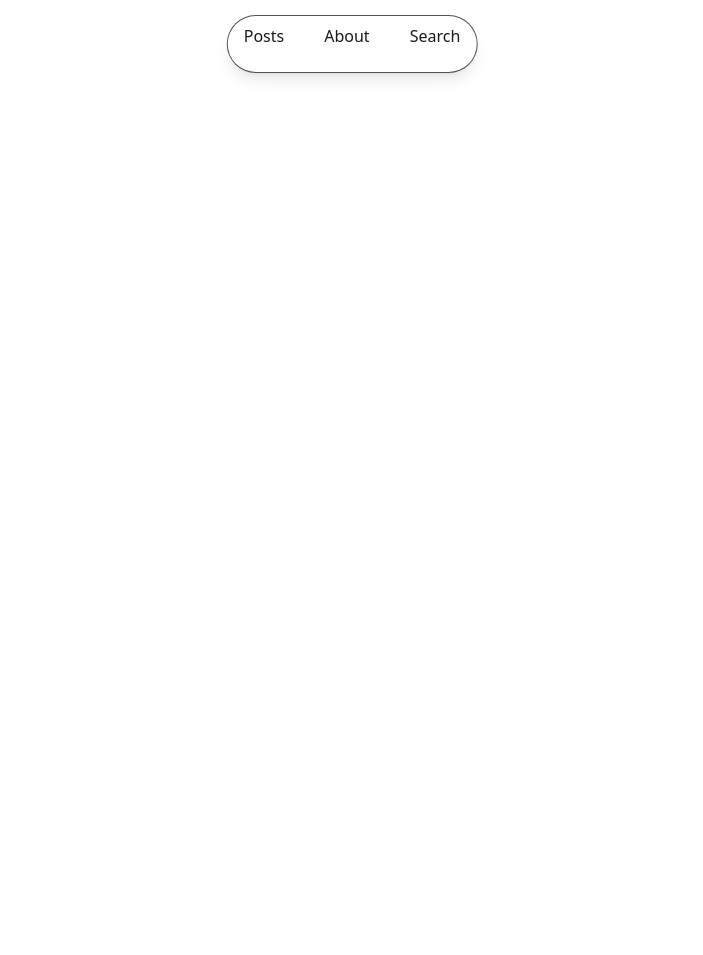
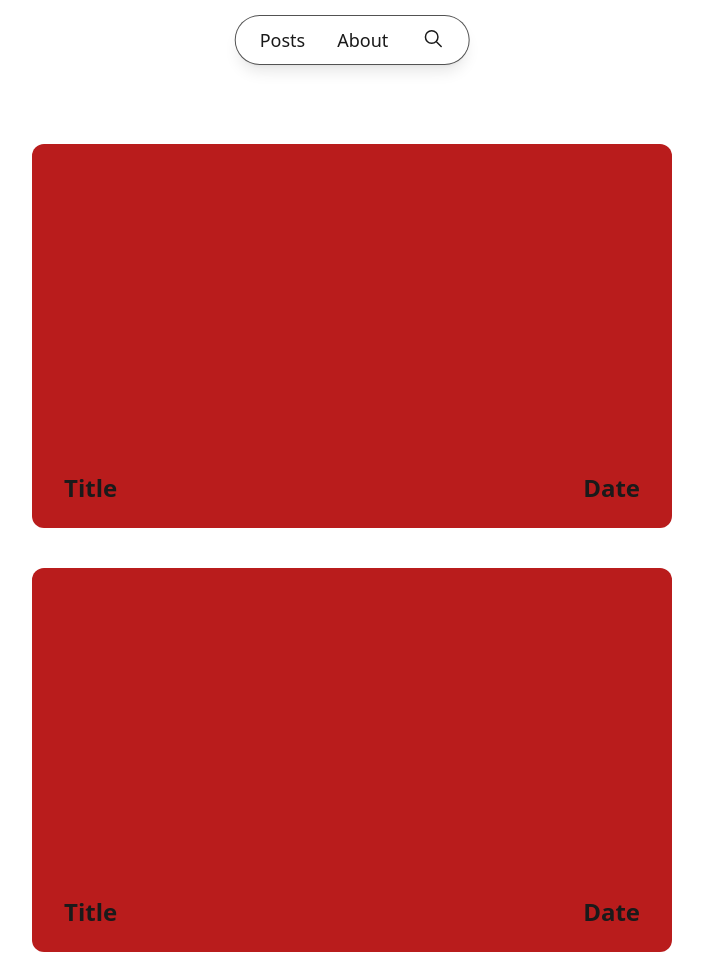
Before and after one commit to 43castro/43b, an Astro site: page / in a window 1280 px wide. Shown: the whole page, without its empty margins (288-991 px from the left). Before the commit the page ends 800 px from the top, so only its background shows below. Built offline with nearby package versions, Linux system fonts and the light colour scheme; Astro itself is replaced by a stand-in of ours; a web font is replaced by a local one.

Commit message:
Main layout, navbar and article cards solve

```diff
--- a/src/components/ArticleCard.astro
+++ b/src/components/ArticleCard.astro
@@ -0,0 +1,9 @@
+---
+---
+
+<div class="bg-red-700 flex w-1/2 h-96 mx-auto mt-10 rounded-xl relative">
+    <div class="absolute justify-between flex w-full px-8 bottom-6 text-2xl font-bold">
+        <h2>Title</h2>
+        <h2>Date</h2>
+    </div>
+</div>
--- a/src/components/Nav.astro
+++ b/src/components/Nav.astro
@@ -1,10 +1,10 @@
 ---
 ---
 
-<nav class="fixed top-0  shadow-lg rounded-full h-14 flex justify-between mt-4 px-4 overflow-hidden gap-2 left-1/2 transform -translate-x-1/2 mb-5 ring-1 ring-neutral-600">
-    <ul class="flex gap-10 mt-2">
-        <a>Posts</a>
-        <a>About</a>
-        <a>Search</a>
+<nav class="fixed top-0 shadow-lg rounded-full h-12 flex justify-between mt-4 px-4 overflow-hidden gap-2 left-1/2 transform -translate-x-1/2 mb-5 ring-1 ring-neutral-600 z-40">
+    <ul class="flex gap-8 mt-2.5 text-lg px-2">
+        <a href="/" class="cursor-pointer hover:underline">Posts</a>
+        <a href="/about" class="cursor-pointer hover:underline">About</a>
+        <a class="cursor-pointer"><svg class="with-icon_icon__MHUeb" data-testid="geist-icon" fill="none" height="20" shape-rendering="geometricPrecision" stroke="currentColor" stroke-linecap="round" stroke-linejoin="round" stroke-width="1.5" viewBox="0 0 24 24" width="20" style="color:var(--geist-foreground);width:24px;height:24px"><path d="M11 17.25a6.25 6.25 0 110-12.5 6.25 6.25 0 010 12.5z"/><path d="M16 16l4.5 4.5"/></svg></a>
     </ul>
 </nav>
--- /dev/null
+++ b/src/pages/about.astro
@@ -0,0 +1,8 @@
+---
+import Nav from "../components/Nav.astro"
+import Main from "../layouts/Main.astro"
+---
+
+<Main>
+    <Nav></Nav>
+</Main>
--- a/src/pages/index.astro
+++ b/src/pages/index.astro
@@ -1,8 +1,13 @@
 ---
 import Main from '../layouts/Main.astro'
 import Nav from '../components/Nav.astro'
+import ArticleCard from '../components/ArticleCard.astro'
 ---
 
 <Main>
 	<Nav></Nav>
+	<div class="mt-36 mb-10">
+		<ArticleCard></ArticleCard>
+		<ArticleCard></ArticleCard>
+	</div>
 </Main>
```
